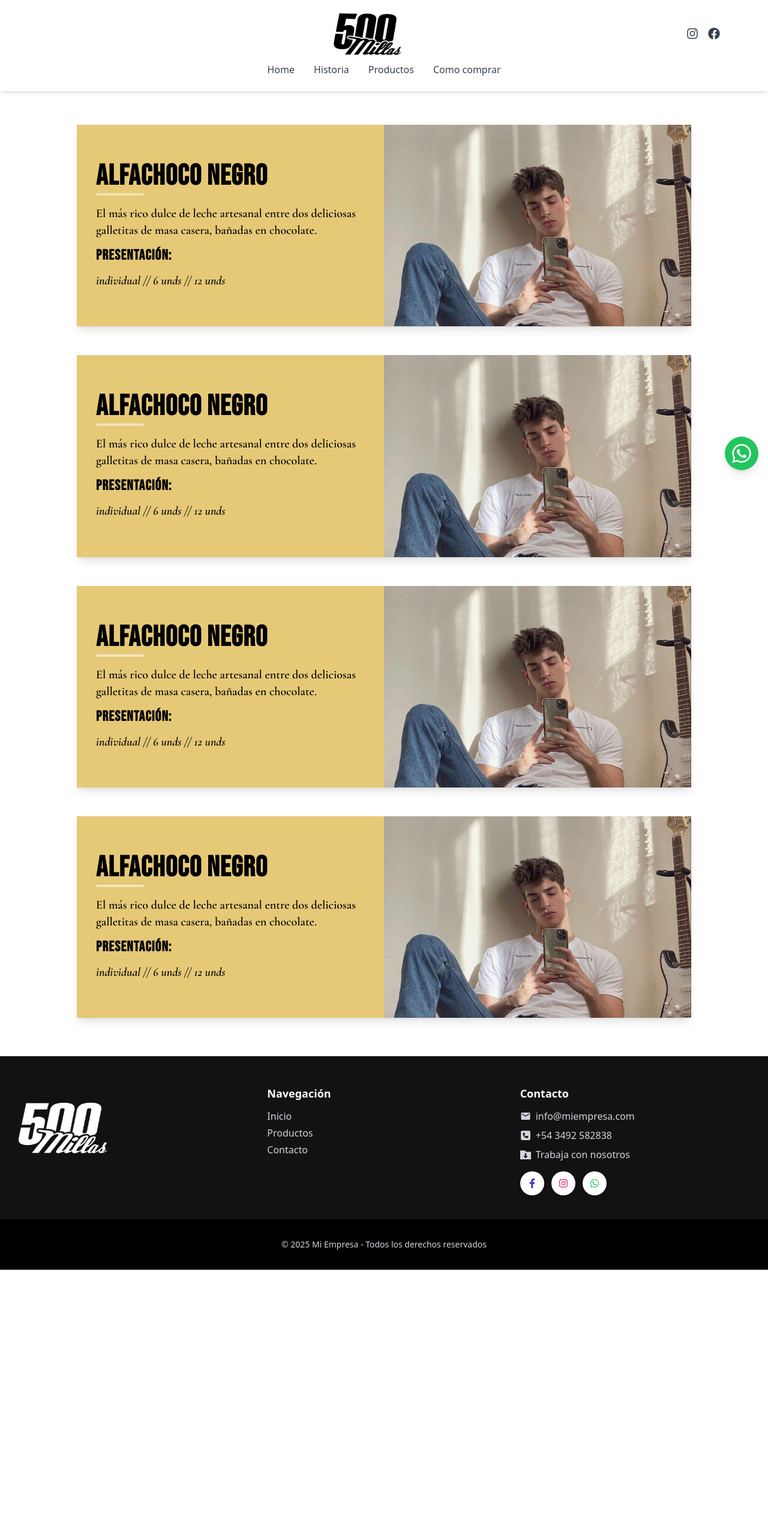
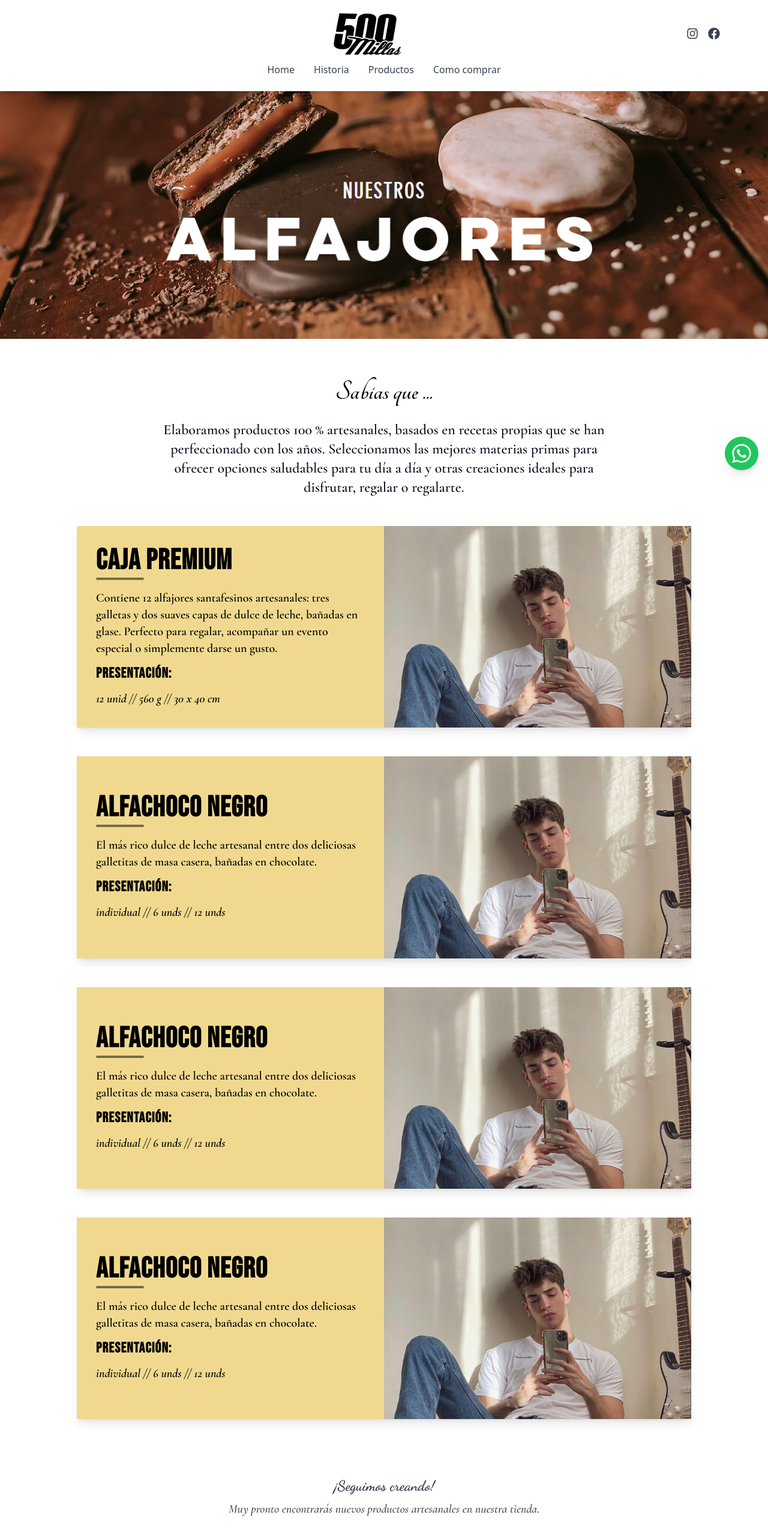
Before and after one commit to Nico09Barberis/500millas, a React (Vite) app in the folder 500-millas-web/: page /productos in a window 1280 px wide. Shown: the top 2566 px of the page at 60% size. Before the commit the page ends 2117 px from the top, so only its background shows below. Built offline with nearby package versions, Linux system fonts and the light colour scheme; a web font is replaced by a local one.

Commit message:
ajuste la section de historia, la deje mas limpia

```diff
--- a/500-millas-web/src/components/layout/MainLayout.jsx
+++ b/500-millas-web/src/components/layout/MainLayout.jsx
@@ -104,7 +104,7 @@ function MainLayout({ children }) {
         </div>
 
         {/* Línea inferior */}
-        <div className="bg-black mt-10 py-8 text-center text-gray-300 text-sm">
+        <div className="bg-black mt-10 py-4 text-center text-gray-300 text-sm">
           © {new Date().getFullYear()} Mi Empresa - Todos los derechos
           reservados
         </div>
--- a/500-millas-web/src/pages/History.jsx
+++ b/500-millas-web/src/pages/History.jsx
@@ -48,15 +48,15 @@ const History = () => {
         bg-gradient-to-b from-[#f0efe8] via-[#fdf6e3] to-[#e6c78e]"
       >
         {/* Título central */}
-        <h1 className="text-4xl md:text-5xl font-bold text-center text-gray-900 tracking-wide mb-20 relative">
-          <span className="font-ancois-one relative z-10">
+        <h1 className="text-4xl md:text-6xl font-bold text-center text-gray-900 tracking-wide mb-20 relative">
+          <span className="font-tangerine-bold relative z-10">
             Nuestra Historia
           </span>
           <span className="absolute left-1/2 -translate-x-1/2 bottom-[-12px] w-32 h-[4px] bg-gradient-to-r from-[#e6c78e] to-[#d4af37] rounded-full"></span>
         </h1>
 
         {/* Secciones */}
-        <div className="flex flex-col gap-28">
+        <div className="flex flex-col gap-24">
           {sections.map((sec, index) => (
             <div
               key={index}
@@ -76,17 +76,17 @@ const History = () => {
               </div>
 
               {/* Texto */}
-              <div className="md:w-1/2 bg-white/90 backdrop-blur-sm rounded-xl p-8 shadow-lg hover:shadow-xl transition-shadow duration-500 border-l-4 border-[#e6c78e]">
-                <h2 className="font-ancois-one text-2xl md:text-3xl text-gray-900 mb-6">
+              <div className="md:w-1/2 p-6">
+                <h2 className="font-rowdies-bold text-2xl md:text-3xl text-gray-900 mb-6">
                   {sec.title}
                 </h2>
-                <p className="font-ancois-one text-gray-700 leading-relaxed mb-4">
+                <p className="font-cormorant-garamond font-semibold text-lg text-gray-800 leading-relaxed mb-4">
                   {sec.text}
                 </p>
-                <p className="font-ancois-one text-gray-700 leading-relaxed mb-4">
+                <p className="font-cormorant-garamond font-semibold text-lg text-gray-800 leading-relaxed mb-4">
                   {sec.text2}
                 </p>
-                <p className="font-ancois-one text-gray-700 leading-relaxed">
+                <p className="font-cormorant-garamond font-semibold text-lg text-gray-800 leading-relaxed">
                   {sec.text3}
                 </p>
               </div>
--- a/500-millas-web/src/pages/Products.jsx
+++ b/500-millas-web/src/pages/Products.jsx
@@ -1,5 +1,6 @@
 import WhatsAppButton from "../components/common/WhatsAppButton";
 import ProductSection from "../sections/product/ProductSection";
+import ImgTitle from "../assets/images/imgTitle.png";
 
 function Product() {
 
@@ -8,6 +9,13 @@ function Product() {
       <div className="mt-28 md:mt-36">
         {" "}
         {/* margin-top para no tapar la navbar fija */}
+
+         <img
+            src={ImgTitle}
+            alt="Banner principal"
+            className="w-full mx-auto h-auto object-cover"
+          />
+
         <ProductSection />
 
         <WhatsAppButton />
--- a/500-millas-web/src/sections/product/ProductSection.jsx
+++ b/500-millas-web/src/sections/product/ProductSection.jsx
@@ -5,10 +5,10 @@ import imgProductHover from "../../assets/images/logo.png";
 const products = [
   {
     id: 1,
-    name: "ALFACHOCO NEGRO",
+    name: "caja premium",
     description:
-      "El más rico dulce de leche artesanal entre dos deliciosas galletitas de masa casera, bañadas en chocolate.",
-    presentation: ["individual", "6 unds", "12 unds"],
+    "Contiene 12 alfajores santafesinos artesanales: tres galletas y dos suaves capas de dulce de leche, bañadas en glase. Perfecto para regalar, acompañar un evento especial o simplemente darse un gusto.",
+    presentation: ["12 unid", "560 g", "30 x 40 cm"],
     img: imgProduct,
     imgHover: imgProductHover,
   },
@@ -44,23 +44,36 @@ const products = [
 const ProductSection = () => {
   return (
     <section className="bg-gradient-to-b py-16 px-6">
-      <div className="max-w-7xl mx-auto flex flex-col gap-12">
+      <div className="max-w-5xl mx-auto flex flex-col gap-12">
+        <div className="max-w-3xl mx-auto flex flex-col text-center">
+          <h2 className="text-5xl font-tangerine-regular  font-bold mb-6">
+            Sabias que ...
+          </h2>
+          <p className="font-cormorant-garamond text-2xl font-semibold text-gray-900">
+            Elaboramos productos 100 % artesanales, basados en recetas propias
+            que se han perfeccionado con los años. Seleccionamos las mejores
+            materias primas para ofrecer opciones saludables para tu día a día y
+            otras creaciones ideales para disfrutar, regalar o regalarte.
+          </p>
+        </div>
         {products.map((product) => (
           <div
             key={product.id}
             className="w-full max-w-5xl flex flex-col md:flex-row overflow-hidden shadow-lg hover:shadow-2xl transition-shadow duration-500 group"
           >
             {/* Columna izquierda - Texto */}
-            <div className="md:w-1/2 bg-[#E6C977] p-8 flex flex-col justify-center text-black relative">
+            <div className="md:w-1/2 bg-[#F0D98F] p-8 flex flex-col justify-center text-black relative">
               {/* name horizontal con subrayado sutil */}
               <h3 className="font-bebas text-4xl md:text-5xl font-extrabold tracking-wide mb-6 relative">
                 {product.name}
-                <span className="absolute left-0 -bottom-2 w-20 h-1 bg-white rounded-full opacity-50"></span>
+                <span className="absolute left-0 -bottom-2 w-20 h-1 bg-black rounded-full opacity-50"></span>
               </h3>
 
               {/* Descripción y presentación */}
               <div className="space-y-3">
-                <p className="font-cormorant-garamond text-xl text-black font-semibold">{product.description}</p>
+                <p className="font-cormorant-garamond text-xl text-black font-semibold">
+                  {product.description}
+                </p>
                 <p className="font-bebas text-2xl font-semibold uppercase text-black tracking-wider">
                   Presentación:
                 </p>
@@ -88,6 +101,15 @@ const ProductSection = () => {
             </div>
           </div>
         ))}
+        <div className="mt-12 text-center">
+          <h3 className="font-dancing text-2xl font-bold text-gray-700">
+            ¡Seguimos creando!
+          </h3>
+          <p className="font-cormorant-garamond italic text-xl font-semibold text-gray-600 mt-2">
+            Muy pronto encontrarás nuevos productos artesanales en nuestra
+            tienda.
+          </p>
+        </div>
       </div>
     </section>
   );
```
